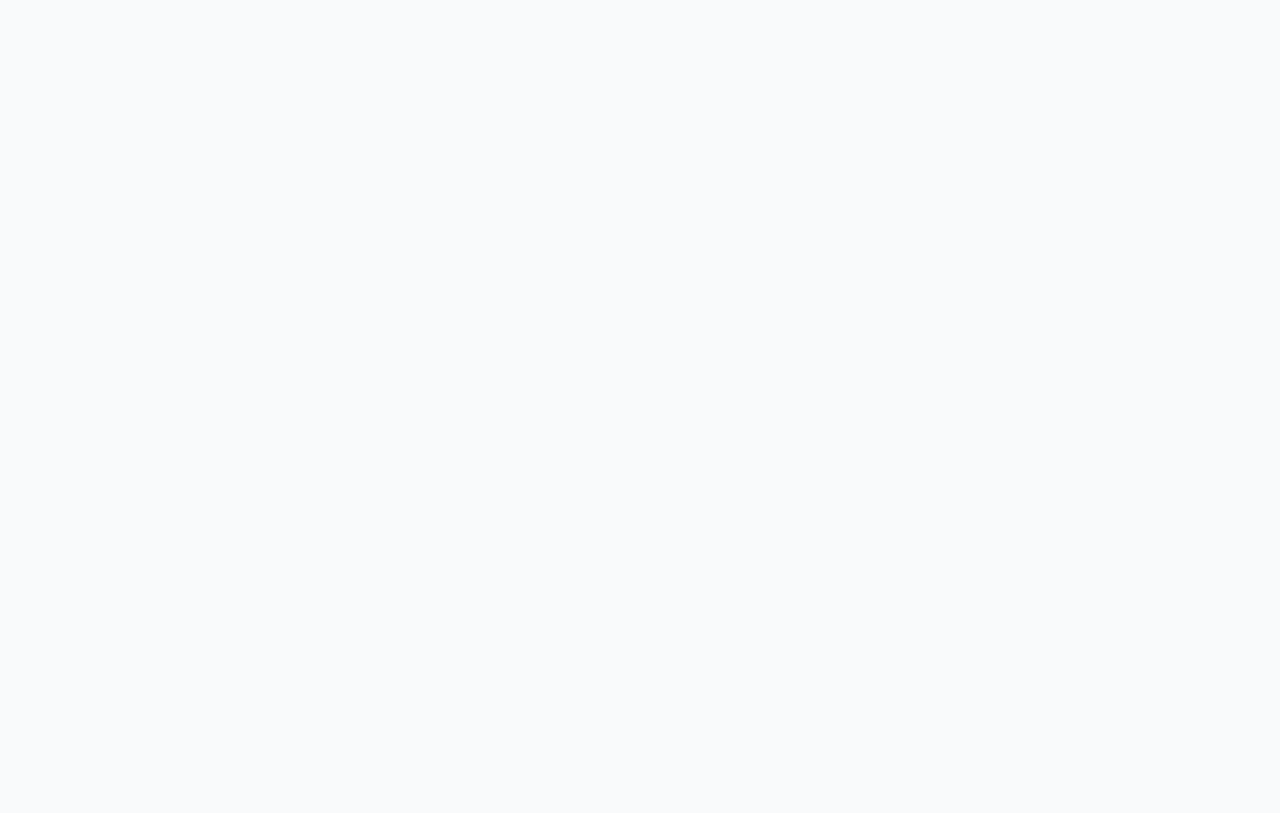
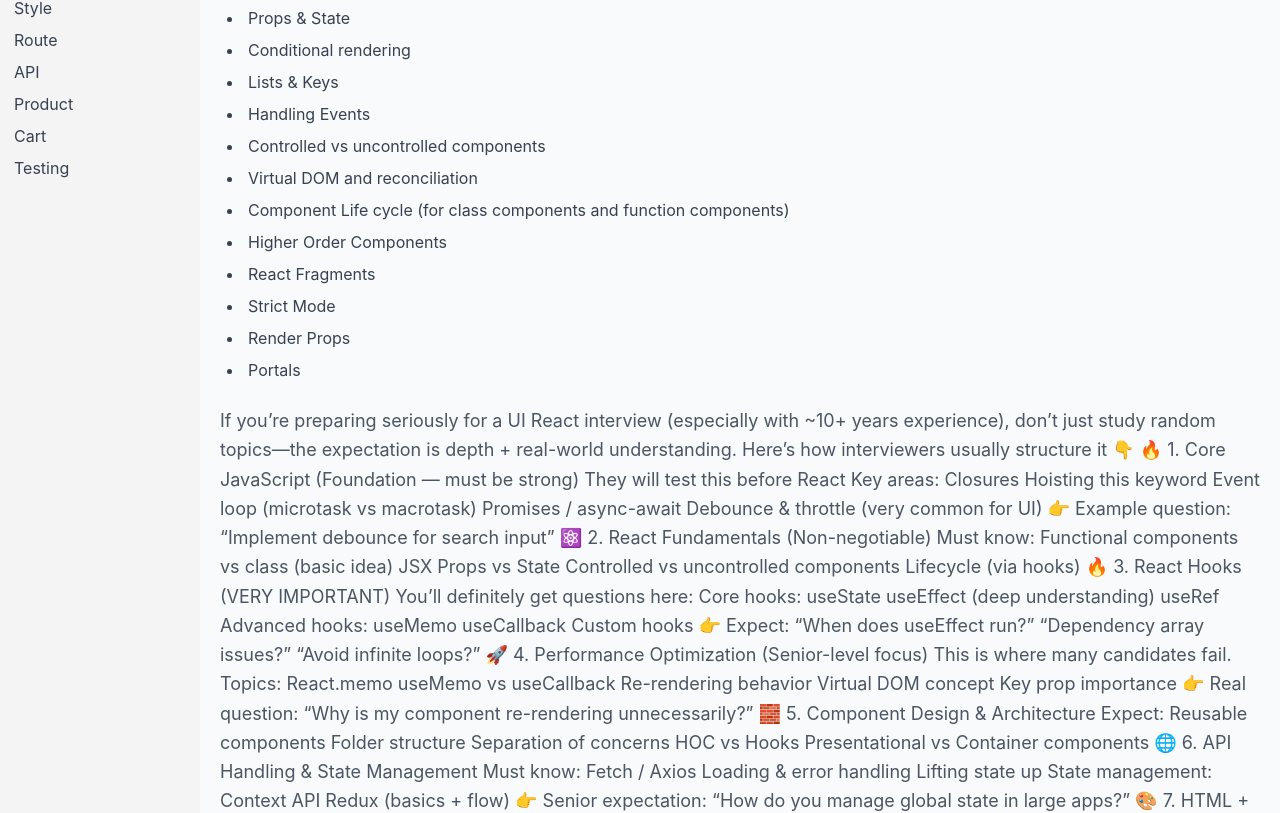
Before and after one commit to bml-8884233955/workbook, a React (Create React App) app: page /intro in a window 1280 px wide. Before the commit this address had no page. Shown: the part 291-1104 px from the top of the page. Before the commit the page ends 800 px from the top, so only its background shows below. Built offline with nearby package versions, Linux system fonts and the light colour scheme; the HTML template or start-up script is replaced by a standard one.

Commit message:
Intro page and props page integrated ,
In intro page I have added topics for UI interview , copy that to pages.

```diff
--- a/src/layouts/Sidebar.jsx
+++ b/src/layouts/Sidebar.jsx
@@ -5,8 +5,9 @@
         <div style={{ width: "200px", background: "#f4f4f4", padding: "10px" }}>
             <ul style={{ listStyle: "none", padding: 0 }}>
                 <li><Link to="/">Home</Link></li>
+                <li><Link to="/intro">Intro</Link></li>
+                <li><Link to="/props">Props</Link></li>
                 <li><Link to="/hooks">Hooks</Link></li>
-                <li><Link to="/props">Props</Link></li>
                 <li><Link to="/forms">Forms</Link></li>
                 <li><Link to="/style">Style</Link></li>
                 <li><Link to="/routePage">Route</Link></li>
--- /dev/null
+++ b/src/pages/Home/Intro.jsx
@@ -0,0 +1,177 @@
+function Intro() {
+    return (
+        <>
+            <h1> Getting Started and Basic concepts</h1>
+            <ul>
+                <li>JSX & rendering elements</li>
+                <li>Components (Function vs Class) </li>
+                <li>Props & State</li>
+                <li>Conditional rendering</li>
+                <li>Lists & Keys</li>
+                <li>Handling Events</li>
+                <li>Controlled vs uncontrolled components</li>
+                <li> Virtual DOM and reconciliation</li>
+                <li>Component Life cycle (for class components and function components)</li>
+                <li>Higher Order Components</li>
+                <li>React Fragments</li>
+                <li>Strict Mode</li>
+                <li> Render Props</li>
+                <li>Portals</li>
+            </ul>
+
+
+            <p>
+
+                If you’re preparing seriously for a UI React interview (especially with ~10+ years experience), don’t just study random topics—the expectation is depth + real-world understanding.
+
+                Here’s how interviewers usually structure it 👇
+
+                🔥 1. Core JavaScript (Foundation — must be strong)
+
+                They will test this before React
+
+                Key areas:
+                Closures
+                Hoisting
+                this keyword
+                Event loop (microtask vs macrotask)
+                Promises / async-await
+                Debounce & throttle (very common for UI)
+
+                👉 Example question:
+
+                “Implement debounce for search input”
+
+                ⚛️ 2. React Fundamentals (Non-negotiable)
+                Must know:
+                Functional components vs class (basic idea)
+                JSX
+                Props vs State
+                Controlled vs uncontrolled components
+                Lifecycle (via hooks)
+                🔥 3. React Hooks (VERY IMPORTANT)
+
+                You’ll definitely get questions here:
+
+                Core hooks:
+                useState
+                useEffect (deep understanding)
+                useRef
+                Advanced hooks:
+                useMemo
+                useCallback
+                Custom hooks
+
+                👉 Expect:
+
+                “When does useEffect run?”
+                “Dependency array issues?”
+                “Avoid infinite loops?”
+                🚀 4. Performance Optimization (Senior-level focus)
+
+                This is where many candidates fail.
+
+                Topics:
+                React.memo
+                useMemo vs useCallback
+                Re-rendering behavior
+                Virtual DOM concept
+                Key prop importance
+
+                👉 Real question:
+
+                “Why is my component re-rendering unnecessarily?”
+
+                🧱 5. Component Design & Architecture
+                Expect:
+                Reusable components
+                Folder structure
+                Separation of concerns
+                HOC vs Hooks
+                Presentational vs Container components
+                🌐 6. API Handling & State Management
+                Must know:
+                Fetch / Axios
+                Loading & error handling
+                Lifting state up
+                State management:
+                Context API
+                Redux (basics + flow)
+
+                👉 Senior expectation:
+
+                “How do you manage global state in large apps?”
+
+                🎨 7. HTML + CSS (VERY IMPORTANT for UI roles)
+
+                Don’t underestimate this.
+
+                Topics:
+                Flexbox & Grid
+                Responsive design
+                Semantic HTML
+                Accessibility (a11y basics)
+                CSS specificity
+
+                👉 Example:
+
+                “Center a div vertically & horizontally”
+
+                ⚡ 8. Modern Tools & Ecosystem
+                Must know:
+                Webpack (basic flow)
+                Vite
+                npm / yarn
+                Environment variables
+                🚀 9. Next.js (Very Common Now)
+                Topics:
+                SSR vs CSR
+                Routing
+                API routes
+                Performance benefits
+                🧪 10. Testing (Good to Have / Sometimes Required)
+                Jest
+                React Testing Library
+                🔐 11. Security & Best Practices
+                XSS basics
+                Sanitizing input
+                Token handling
+                💼 12. Real-world Scenarios (MOST IMPORTANT)
+
+                This is where interviews are won.
+
+                Expect questions like:
+                “Build a search with debounce”
+                “Cart system design”
+                “Infinite scroll”
+                “Form validation (Formik / custom)”
+                “Optimize large list rendering”
+                🧠 13. Behavioral + Experience
+
+                Since you’re experienced:
+
+                “Tell me a performance issue you solved”
+                “Biggest challenge in UI project”
+                “How you handled production bug”
+                🎯 How to Prioritize (Smart Strategy)
+                Step 1:
+
+                👉 JS + Hooks (must strong)
+
+                Step 2:
+
+                👉 Rendering + Performance
+
+                Step 3:
+
+                👉 Real-world problems
+
+                Step 4:
+
+                👉 System design (UI level)
+            </p>
+        </>
+    )
+}
+
+export default Intro;
--- a/src/pages/Hooks/UseRef.jsx
+++ b/src/pages/Hooks/UseRef.jsx
@@ -69,7 +69,7 @@
 
                     const inputRef = useRef();
 
-                    {/* <unput ref={inputRef} /> */}
+                    {/* <input ref={inputRef} /> */}
                 </li>
                 <li>
                     3. current holds value
--- a/src/pages/Props/index.jsx
+++ b/src/pages/Props/index.jsx
@@ -1,8 +1,62 @@
+function User({ name, age }) {
+    return (
+        <>
+            <p>{name} is {age} years old</p>
+        </>
+    )
+}
+
+
+function Child({ onClick }) {
+    return <button onClick={onClick}>Click</button>;
+
+}
+
+function Parent() {
+    const handleClick = () => alert("clicked");
+    return <Child onClick={handleClick} />;
+}
+
+function Card({ children }) {
+    return <div> {children}</div>;
+}
+
 function Index() {
     return (
         <>
-            <p> Props</p></>
+            <h1 className="mb-4 mt-4">Props</h1>
+            <h2> What are Props in React?</h2>
+            <p> Props (properties) are inputs passed froma parent component to a child component.</p>
+
+            <p> They make components reusable and dynamic</p>
+            <h3>Key Characteristics</h3>
+            <ul>
+                <li>
+                    Read-only (immutable) → child cannot modify props
+                </li>
+                <li>
+                    Passed top → down (one-way data flow)
+                </li>
+                <li>
+                    Can pass any data type (string, number, array, object, function, JSX)
+                </li>
+                <li>
+                    Used for component communication
+                </li>
+            </ul>
+
+            <h2>What is reconciliation </h2>
+            <p></p>
+            <User name="John" age={25} />
+            <Parent />
+            <Card>
+                <h2> Title</h2>
+                <p>Description</p>
+            </Card>
+        </>
     )
 }
 
+
+
 export default Index;
--- a/src/routes/AppRoutes.jsx
+++ b/src/routes/AppRoutes.jsx
@@ -29,6 +29,7 @@
 import ProductListPage from "../pages/Cart/ProductListPage";
 import TestingDemo from "../pages/Testing/TestingDemo";
 import FormikLoginForm from "../pages/Forms/formikLogin";
+import Intro from "../pages/Home/Intro";
 
 
 function AppRoutes() {
@@ -70,6 +71,7 @@
                     <Route path="product" element={<ProductListPage />} />
                     <Route path="cart" element={<CartPage />} />
                     <Route path="testing" element={<TestingDemo />} />
+                    <Route path="intro" element={<Intro />} />
                 </Route>
                 <Route path="*" element={<NotFound />} />
             </Routes>
```
